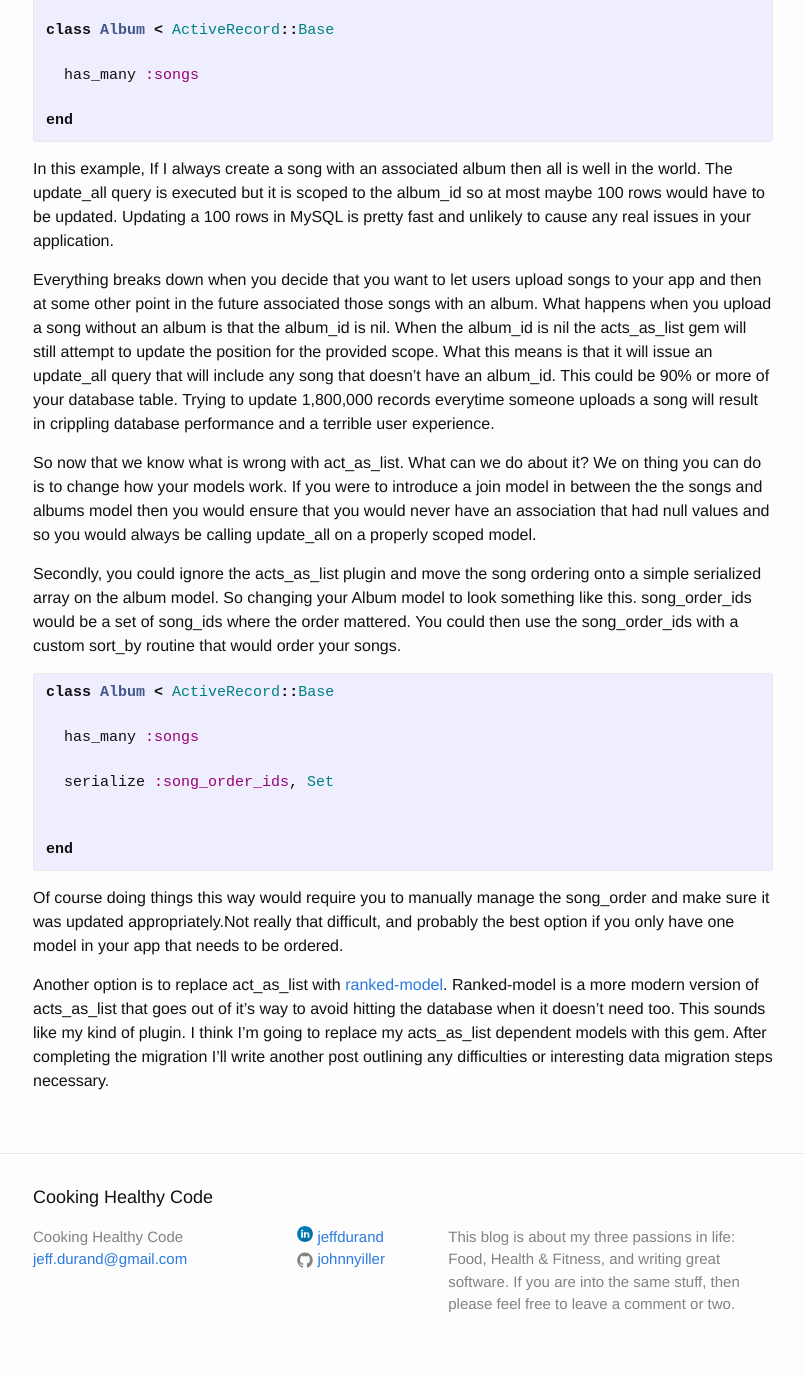
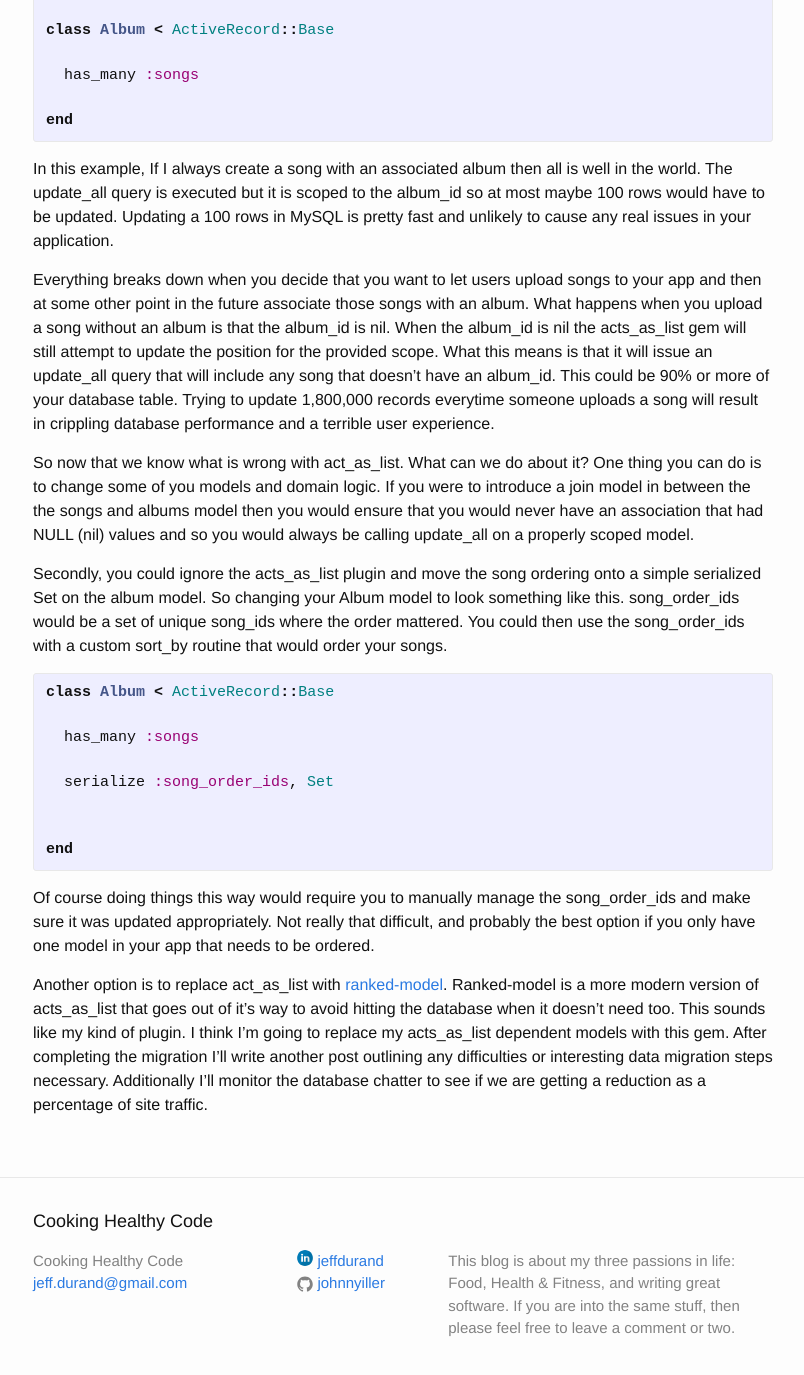
Before and after one commit to johnnyiller/johnnyiller.github.io, a Jekyll site: the page built from _posts/2014-12-29-act-as-list-table-locking.markdown, in a window 1280 px wide and 1400 px high, scrolled down 1245 px. Shown: the top 1375 px of the window, without its empty margins (237-1041 px from the left). Built offline with Jekyll 4.4.1, drawn with Linux system fonts in a browser that asks for light colours; comment, search, counter and statistics services are not loaded; some of the changed text lies outside the part shown.

Commit message:
revision to acts as list article

```diff
--- a/_posts/2014-12-29-act-as-list-table-locking.markdown
+++ b/_posts/2014-12-29-act-as-list-table-locking.markdown
@@ -58,11 +58,11 @@ end
 
 In this example, If I always create a song with an associated album then all is well in the world.  The update_all query is executed but it is scoped to the album_id so at most maybe 100 rows would have to be updated.  Updating a 100 rows in MySQL is pretty fast and unlikely to cause any real issues in your application.
 
-Everything breaks down when you decide that you want to let users upload songs to your app and then at some other point in the future associated those songs with an album.  What happens when you upload a song without an album is that the album_id is nil.  When the album_id is nil the acts_as_list gem will still attempt to update the position for the provided scope.  What this means is that it will issue an update_all query that will include any song that doesn't have an album_id.  This could be 90% or more of your database table.  Trying to update 1,800,000 records everytime someone uploads a song will result in crippling database performance and a terrible user experience.
+Everything breaks down when you decide that you want to let users upload songs to your app and then at some other point in the future associate those songs with an album.  What happens when you upload a song without an album is that the album_id is nil.  When the album_id is nil the acts_as_list gem will still attempt to update the position for the provided scope.  What this means is that it will issue an update_all query that will include any song that doesn't have an album_id.  This could be 90% or more of your database table.  Trying to update 1,800,000 records everytime someone uploads a song will result in crippling database performance and a terrible user experience.
 
-So now that we know what is wrong with act_as_list.  What can we do about it?  We on thing you can do is to change how your models work.  If you were to introduce a join model in between the the songs and albums model then you would ensure that you would never have an association that had null values and so you would always be calling update_all on a properly scoped model.
+So now that we know what is wrong with act_as_list.  What can we do about it?  One thing you can do is to change some of you models and domain logic.  If you were to introduce a join model in between the the songs and albums model then you would ensure that you would never have an association that had NULL (nil) values and so you would always be calling update_all on a properly scoped model.
 
-Secondly, you could ignore the acts_as_list plugin and move the song ordering onto a simple serialized array on the album model.  So changing your Album model to look something like this.  song_order_ids would be a set of song_ids where the order mattered. You could then use the song_order_ids with a custom sort_by routine that would order your songs.
+Secondly, you could ignore the acts_as_list plugin and move the song ordering onto a simple serialized Set on the album model.  So changing your Album model to look something like this.  song_order_ids would be a set of unique song_ids where the order mattered. You could then use the song_order_ids with a custom sort_by routine that would order your songs.
 
 {% highlight ruby %}
 
@@ -77,6 +77,6 @@ end
 
 {% endhighlight %}
 
-Of course doing things this way would require you to manually manage the song_order and make sure it was updated appropriately.Not really that difficult, and probably the best option if you only have one model in your app that needs to be ordered.
+Of course doing things this way would require you to manually manage the song_order_ids and make sure it was updated appropriately.  Not really that difficult, and probably the best option if you only have one model in your app that needs to be ordered.
 
-Another option is to replace act_as_list with [ranked-model](https://github.com/mixonic/ranked-model).  Ranked-model is a more modern version of acts_as_list that goes out of it's way to avoid hitting the database when it doesn't need too.  This sounds like my kind of plugin.  I think I'm going to replace my acts_as_list dependent models with this gem.  After completing the migration I'll write another post outlining any difficulties or interesting data migration steps necessary.
+Another option is to replace act_as_list with [ranked-model](https://github.com/mixonic/ranked-model).  Ranked-model is a more modern version of acts_as_list that goes out of it's way to avoid hitting the database when it doesn't need too.  This sounds like my kind of plugin.  I think I'm going to replace my acts_as_list dependent models with this gem.  After completing the migration I'll write another post outlining any difficulties or interesting data migration steps necessary.  Additionally I'll monitor the database chatter to see if we are getting a reduction as a percentage of site traffic.
```
Also changed, not shown: other parts of _posts/2014-12-29-act-as-list-table-locking.markdown (+1 -1 lines).
